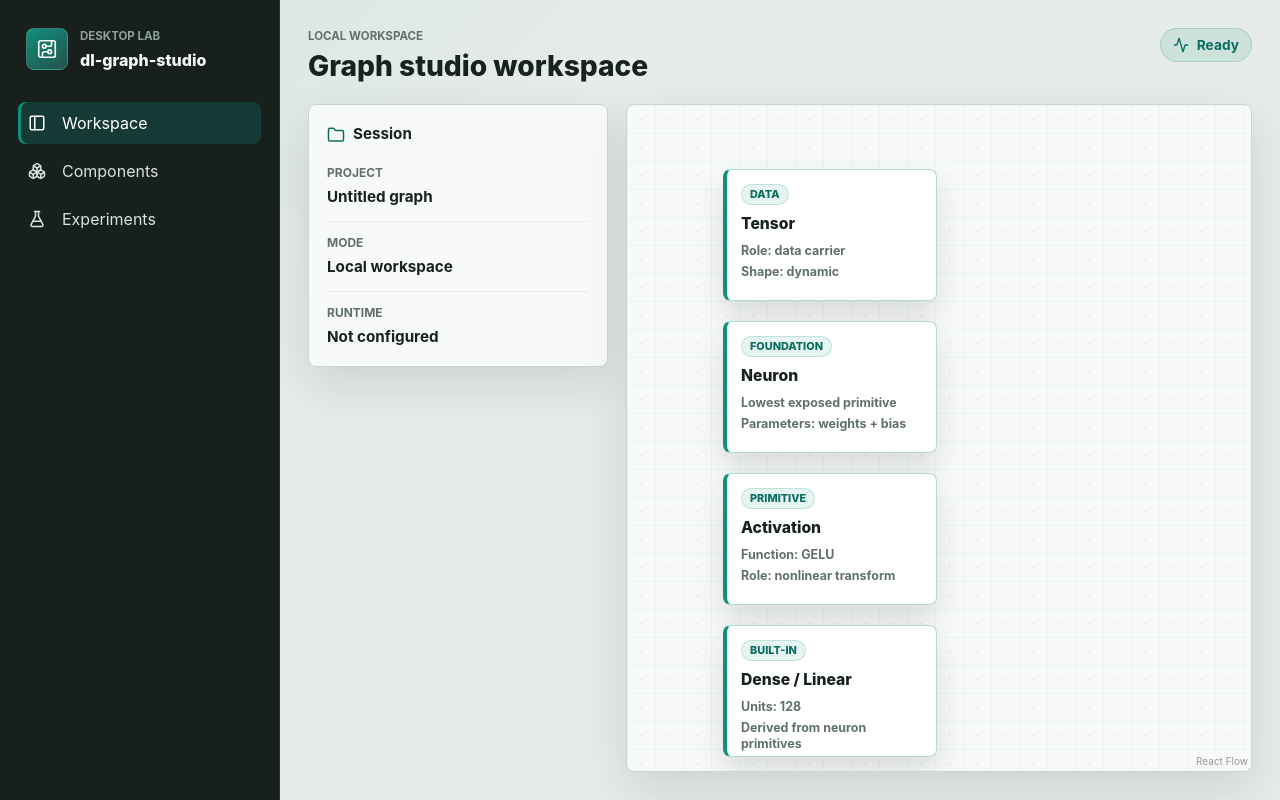
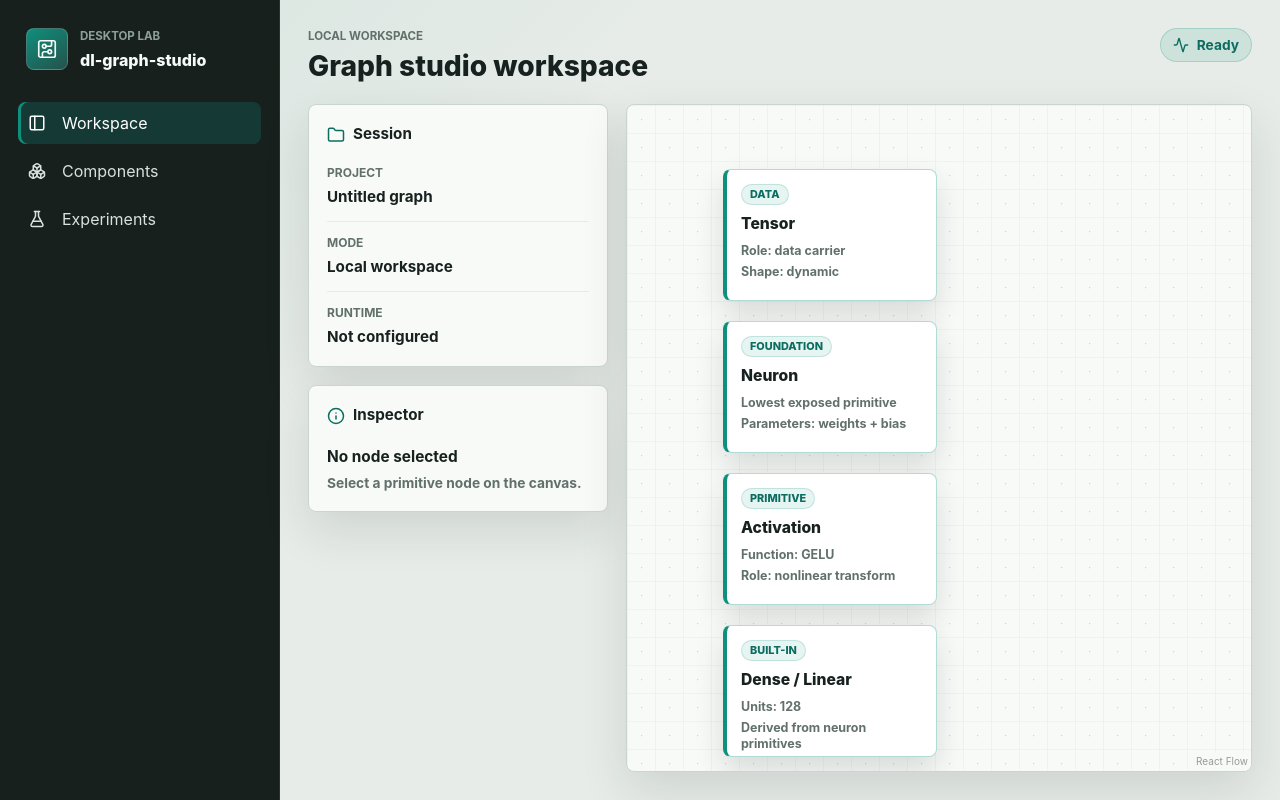
Before and after one commit to DoMo-98/dl-graph-studio, a React (Vite) app: page / in a window 1280 px wide. Built offline with nearby package versions, Linux system fonts and the light colour scheme.

Commit message:
Select nodes and show inspector

```diff
--- a/src/App.tsx
+++ b/src/App.tsx
@@ -4,8 +4,11 @@ import {
   CircuitBoard,
   FlaskConical,
   Folder,
+  Info,
   PanelLeft,
 } from "lucide-react";
+import { useMemo, useState } from "react";
+import type { KeyboardEvent } from "react";
 import { Background, ReactFlow } from "@xyflow/react";
 import type { Edge, Node, NodeProps, NodeTypes } from "@xyflow/react";
 
@@ -56,15 +59,34 @@ const primitiveNodes: PrimitiveNode[] = [
   },
 ];
 
-type PrimitiveNodeData = Omit<PrimitiveNode, "id" | "position">;
+type PrimitiveNodeData = Omit<PrimitiveNode, "position"> & {
+  isSelected: boolean;
+  onSelect: (nodeId: string) => void;
+};
 type PrimitiveFlowNode = Node<PrimitiveNodeData, "primitive">;
 
 function PrimitiveNodeCard({ data }: NodeProps<PrimitiveFlowNode>) {
+  const selectNode = () => {
+    data.onSelect(data.id);
+  };
+
+  const handleKeyDown = (event: KeyboardEvent<HTMLElement>) => {
+    if (event.key === "Enter" || event.key === " ") {
+      event.preventDefault();
+      selectNode();
+    }
+  };
+
   return (
     <article
-      className="architecture-node"
+      className={`architecture-node${data.isSelected ? " selected" : ""}`}
       data-testid="architecture-node"
+      role="button"
+      tabIndex={0}
+      aria-pressed={data.isSelected}
       aria-label={`${data.label} primitive node`}
+      onClick={selectNode}
+      onKeyDown={handleKeyDown}
     >
       <span className="architecture-node-kind">{data.kind}</span>
       <h4>{data.label}</h4>
@@ -81,22 +103,35 @@ const nodeTypes: NodeTypes = {
   primitive: PrimitiveNodeCard,
 };
 
-const canvasNodes: PrimitiveFlowNode[] = primitiveNodes.map((node) => ({
+const canvasEdges: Edge[] = [];
+
+export function App() {
+  const [selectedNodeId, setSelectedNodeId] = useState<string | null>(null);
+  const selectedNode =
+    primitiveNodes.find((node) => node.id === selectedNodeId) ?? null;
+
+  const canvasNodes: PrimitiveFlowNode[] = useMemo(
+    () =>
+      primitiveNodes.map((node) => ({
         id: node.id,
         type: "primitive",
         position: node.position,
         data: {
+          id: node.id,
           label: node.label,
           kind: node.kind,
           metadata: node.metadata,
+          isSelected: selectedNodeId === node.id,
+          onSelect: setSelectedNodeId,
         },
         className: "architecture-flow-node",
-  selectable: false,
+        selected: selectedNodeId === node.id,
+        selectable: true,
         draggable: false,
-}));
-const canvasEdges: Edge[] = [];
+      })),
+    [selectedNodeId],
+  );
 
-export function App() {
   return (
     <div className="app-shell">
       <aside className="sidebar" aria-label="Primary">
@@ -139,6 +174,7 @@ export function App() {
         </header>
 
         <section className="workbench" aria-label="Project overview">
+          <div className="workspace-panel-stack">
             <div className="workspace-panel">
               <div className="panel-heading">
                 <Folder size={18} aria-hidden="true" />
@@ -152,6 +188,33 @@ export function App() {
                   </div>
                 ))}
               </dl>
+            </div>
+
+            <aside className="workspace-panel" aria-label="Node inspector">
+              <div className="panel-heading">
+                <Info size={18} aria-hidden="true" />
+                <h3>Inspector</h3>
+              </div>
+
+              {selectedNode ? (
+                <div className="inspector-details">
+                  <span className="architecture-node-kind">
+                    {selectedNode.kind}
+                  </span>
+                  <h4>{selectedNode.label}</h4>
+                  <ul>
+                    {selectedNode.metadata.map((item) => (
+                      <li key={item}>{item}</li>
+                    ))}
+                  </ul>
+                </div>
+              ) : (
+                <div className="inspector-empty">
+                  <p>No node selected</p>
+                  <span>Select a primitive node on the canvas.</span>
+                </div>
+              )}
+            </aside>
           </div>
 
           <section className="graph-canvas" aria-label="Graph canvas">
--- a/src/styles.css
+++ b/src/styles.css
@@ -210,6 +210,12 @@ h4 {
   padding: 18px;
 }
 
+.workspace-panel-stack {
+  display: grid;
+  align-content: start;
+  gap: 18px;
+}
+
 .panel-heading {
   display: flex;
   align-items: center;
@@ -276,14 +282,16 @@ h4 {
   background: transparent;
   border: 0;
   box-shadow: none;
-  cursor: default;
+  cursor: pointer;
 }
 
 .architecture-node {
   display: grid;
   gap: 10px;
   height: 132px;
+  width: 100%;
   align-content: start;
+  text-align: left;
   padding: 14px;
   color: var(--ink);
   background: #ffffff;
@@ -291,6 +299,18 @@ h4 {
   border-left: 4px solid var(--accent);
   border-radius: 8px;
   box-shadow: 0 14px 30px rgb(23 33 31 / 14%);
+  outline: none;
+  cursor: pointer;
+}
+
+.architecture-node:hover,
+.architecture-node:focus-visible,
+.architecture-node.selected {
+  border-color: rgb(199 123 23 / 62%);
+  border-left-color: var(--signal);
+  box-shadow:
+    0 0 0 3px rgb(199 123 23 / 18%),
+    0 16px 34px rgb(23 33 31 / 18%);
 }
 
 .architecture-node-kind {
@@ -323,6 +343,49 @@ h4 {
   font-weight: 650;
   line-height: 1.25;
   list-style: none;
+}
+
+.inspector-details {
+  display: grid;
+  gap: 12px;
+}
+
+.inspector-details h4 {
+  color: var(--ink);
+  font-size: 1.05rem;
+  font-weight: 780;
+  line-height: 1.15;
+}
+
+.inspector-details ul {
+  display: grid;
+  gap: 8px;
+  margin: 0;
+  padding: 0;
+  color: var(--ink-muted);
+  font-size: 0.86rem;
+  font-weight: 650;
+  line-height: 1.3;
+  list-style: none;
+}
+
+.inspector-empty {
+  display: grid;
+  gap: 6px;
+  color: var(--ink-muted);
+}
+
+.inspector-empty p {
+  margin-bottom: 0;
+  color: var(--ink);
+  font-size: 0.96rem;
+  font-weight: 730;
+}
+
+.inspector-empty span {
+  font-size: 0.86rem;
+  font-weight: 650;
+  line-height: 1.35;
 }
 
 .canvas-empty-state {
```
Also changed, not shown: 1 other file (tests, documents, lock files or other folders). Lines whose indentation alone changed are shown as unchanged.
